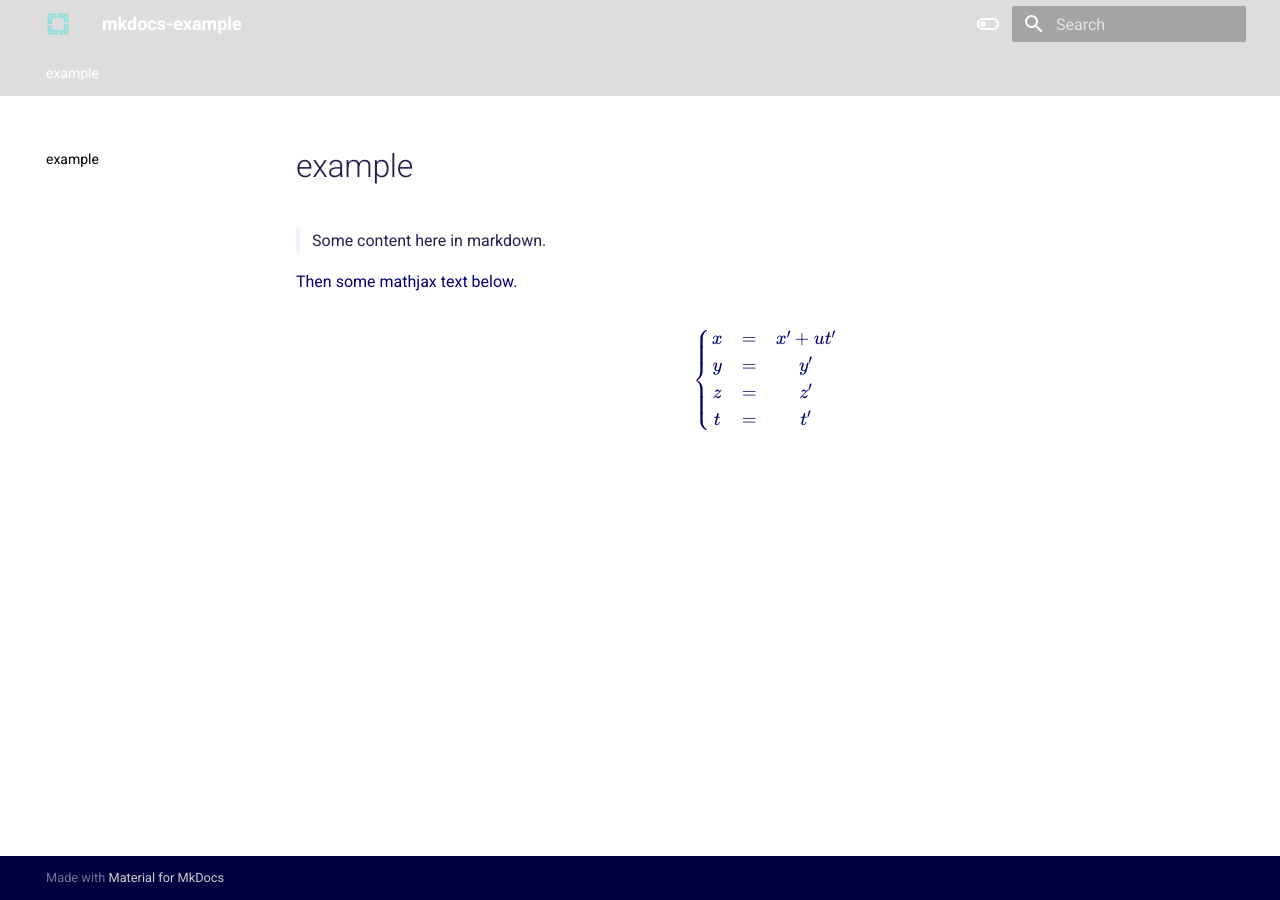
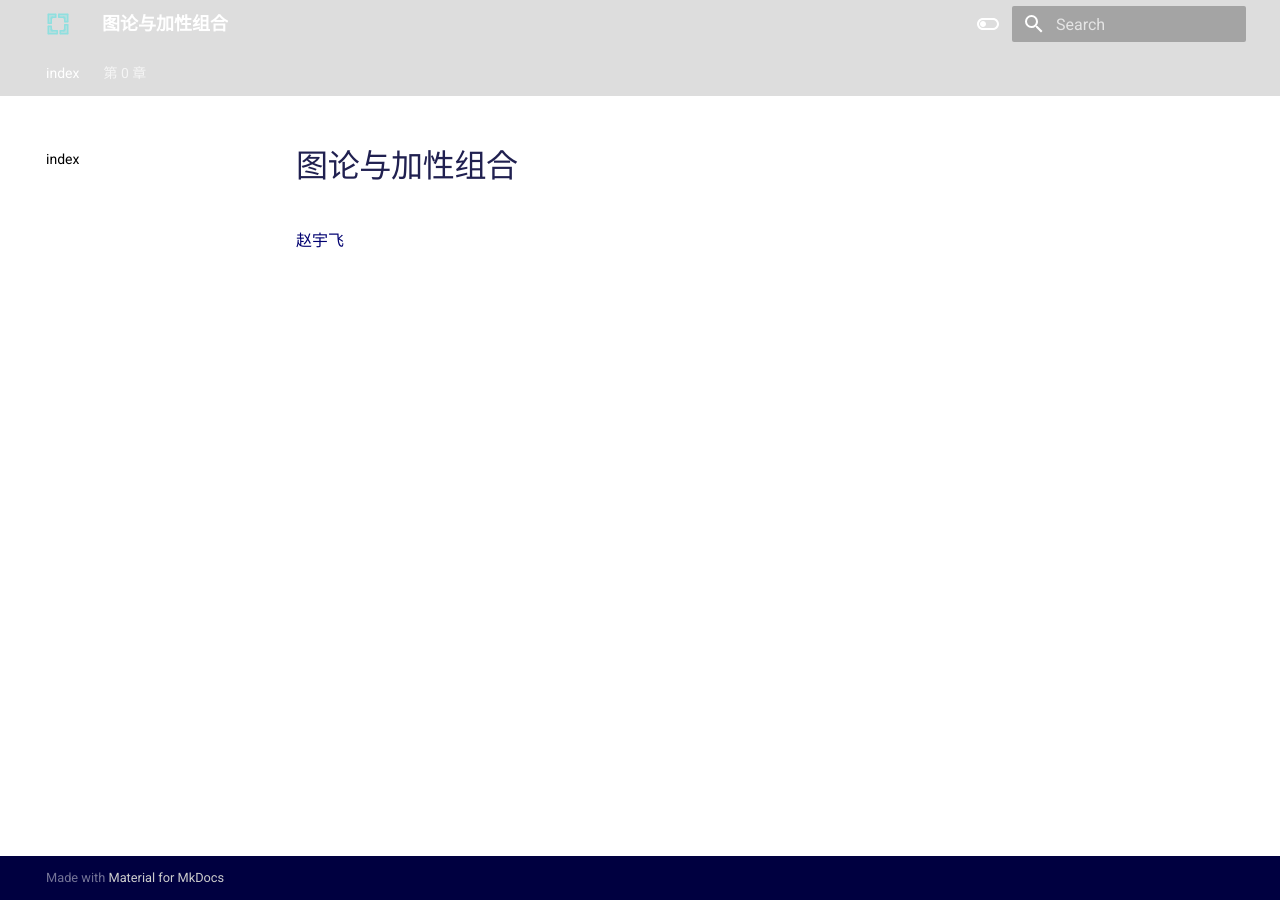
Before and after one commit to FleetingLore/gtac, an MkDocs documentation site: the page built from docs/index.md, in a window 1280 px wide. Built offline with MkDocs 1.6.1 and Material for MkDocs 9.7.7, drawn with Linux system fonts in a browser that asks for light colours.

```diff
--- a/docs/index.md
+++ b/docs/index.md
@@ -1,14 +1,3 @@
-> Some content here in markdown.
+# 图论与加性组合
 
-Then some mathjax text below.
-
-$$
-\left\{
-  \begin{matrix}
-    x & = & x' + u t' \\
-    y & = & y' \\
-    z & = & z' \\
-    t & = & t' \\
-  \end{matrix}
-\right.
-$$
+赵宇飞
--- a/mkdocs.yml
+++ b/mkdocs.yml
@@ -1,9 +1,10 @@
-site_name: mkdocs-example
-site_url: https://fleetinglore.github.io/mkdocs-example
+site_name: 图论与加性组合
+site_url: https://fleetinglore.github.io/gtac
 
 # 在此处指定目录
 nav:
-  - example: index.md
+  - index: index.md
+  - 第 0 章: c0/index.md
 
 theme:
   name: material
```
Also changed, not shown: README.md (+4 -5 lines), docs/c0/index.md (added, +68 -0 lines).
